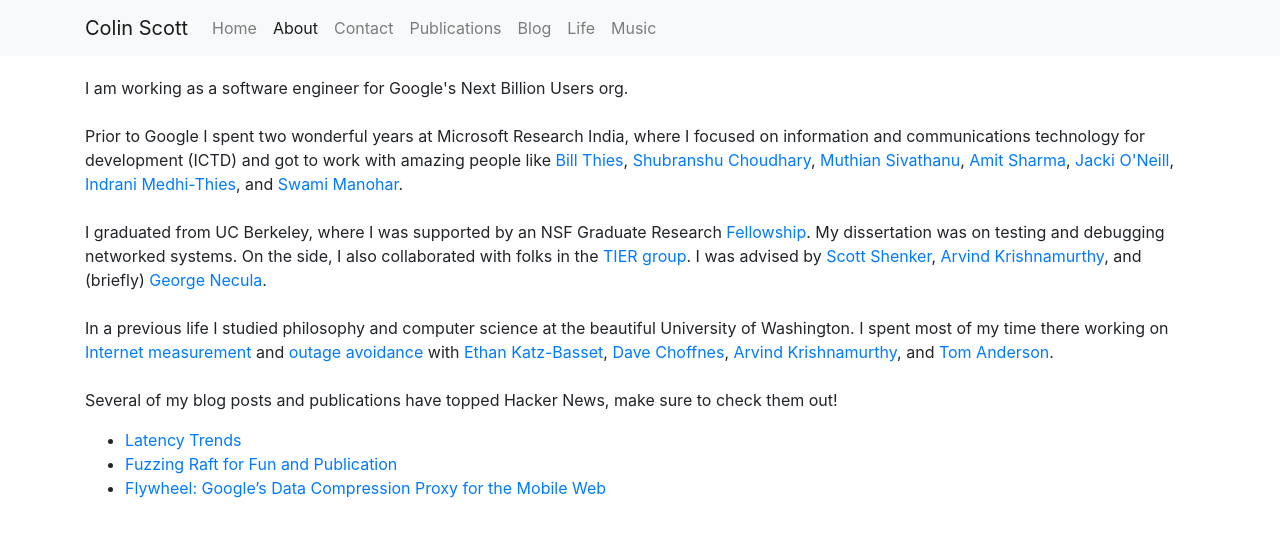
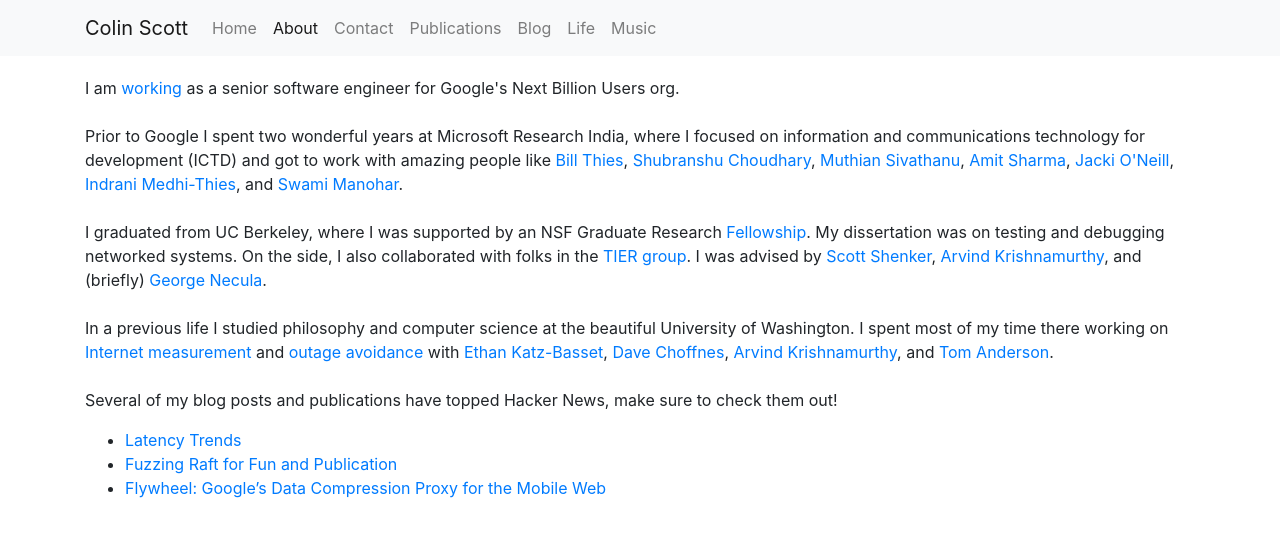
Before and after one commit to colin-scott/personal_website, a Jekyll site: the page built from about.html, in a window 1280 px wide. Shown: the top 537 px of the page. Built offline with Jekyll 4.4.1, drawn with Linux system fonts in a browser that asks for light colours; Markdown is read by kramdown in place of the engine named in the settings.

Commit message:
Update resume

```diff
--- a/about.html
+++ b/about.html
@@ -6,7 +6,7 @@
 ---
 
 <p>
-I am working as a software engineer for Google's Next Billion Users org.</br>
+I am <a href="https://colin-scott.github.io/personal_website/cv.pdf">working</a> as a senior software engineer for Google's Next Billion Users org.</br>
 </br>
 Prior to Google I spent two wonderful years at Microsoft Research
 India, where I focused on information and communications technology for
```
Also changed, not shown: 3 other files.
